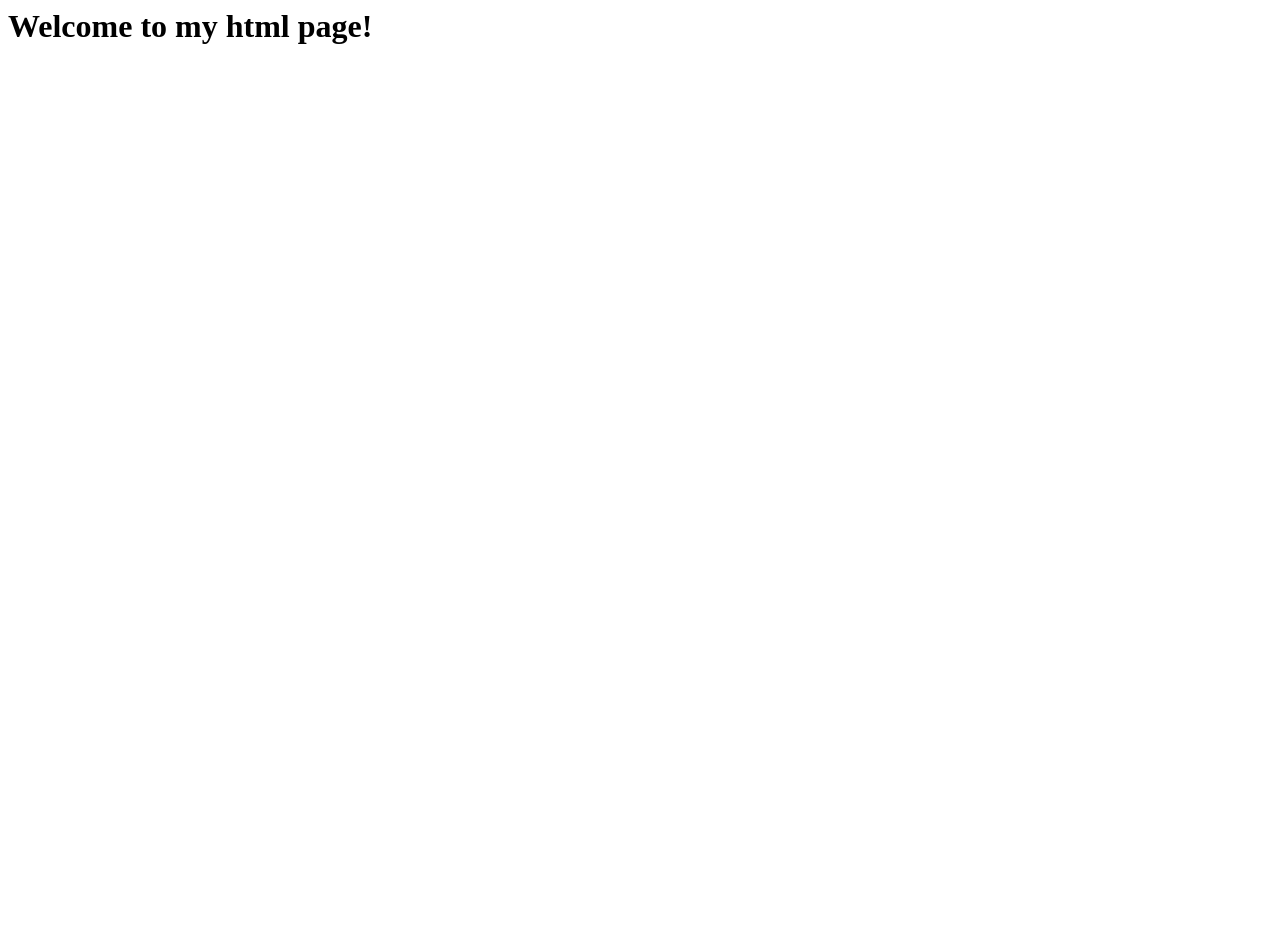
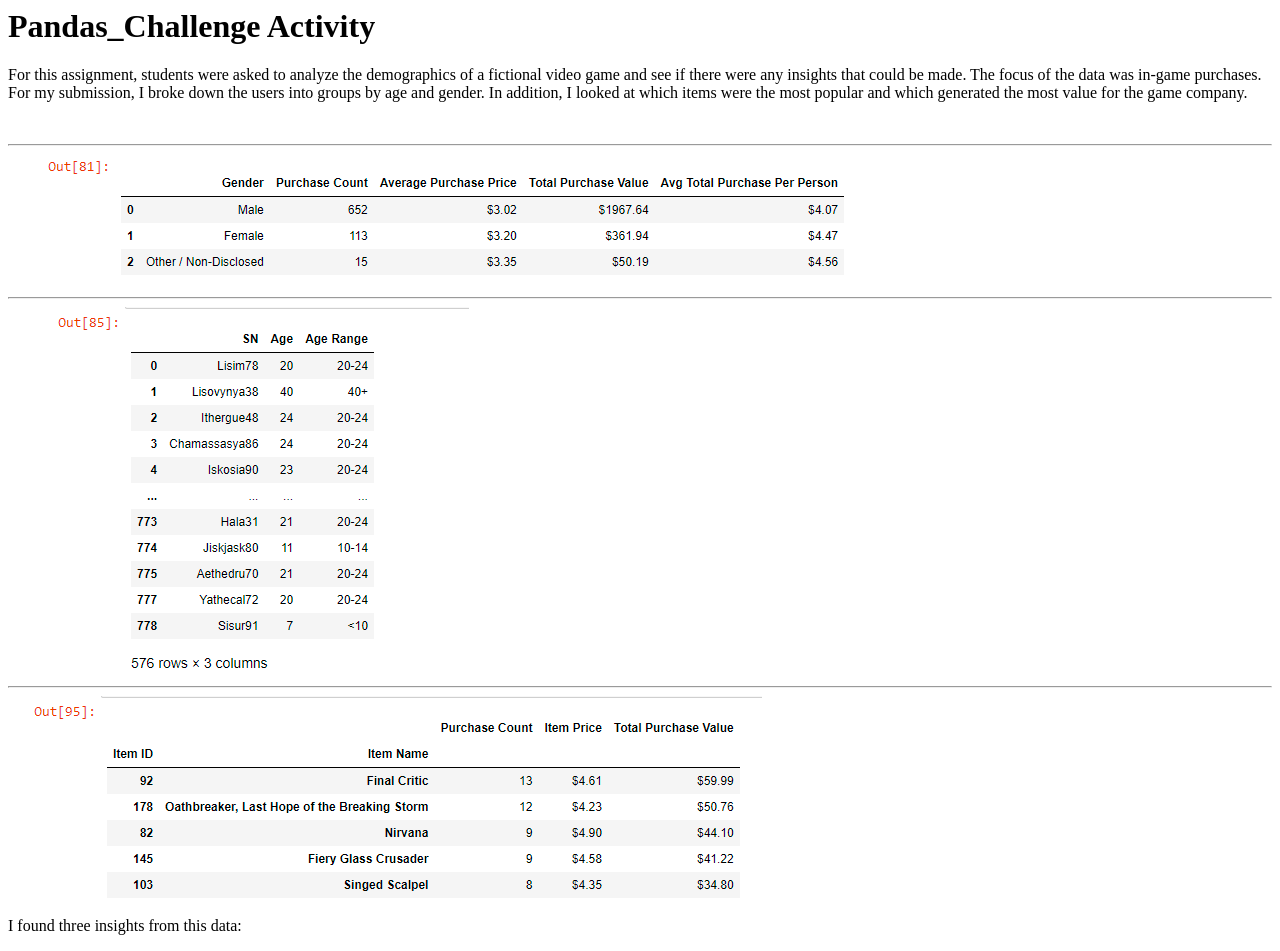
Before and after one commit to KDaceyx/KDaceyx.github.io, a plain HTML site: page index.html in a window 1280 px wide. Before the commit the page ends 800 px from the top, so only its background shows below. Drawn offline with Linux system fonts and the light colour scheme.

Commit message:
Added pandas challenge example

```diff
--- a/index.html
+++ b/index.html
@@ -1,8 +1,20 @@
 <html>
     <head>
-        <title>This is my github.io. page! Version *</title>
+        <title>Pandas_Challenge</title>
     </head>
     <body>
-        <h1>Welcome to my html page!</h1>
-    </body>
+        <h1>Pandas_Challenge Activity</h1>
+        <p>For this assignment, students were asked to analyze the demographics of a fictional video game and see if there were any insights that could be made.
+            The focus of the data was in-game purchases. For my submission, I broke down the users into groups by age and gender. In addition, I looked at which
+            items were the most popular and which generated the most value for the game company.  </p> <br>
+        <hr>
+        <img src="Images/gender_purchases.png" alt="Purchases by gender" <br>
+        <hr>
+        <img src="Images/age_purchases.PNG" alt="Purchases by age" <br>
+        <hr>
+        <img src="Images/image_prices.png" alt="Items by price" <br?
+        <hr>
+        <p>I found three insights from this data:</p>
+
+        </body>
 </html>
```
Also changed, not shown: Images/age_purchases.PNG (added), Images/gender.png (added), Images/gender_purchases.png (added), Images/image_prices.png (added), Images/items.png (added).
